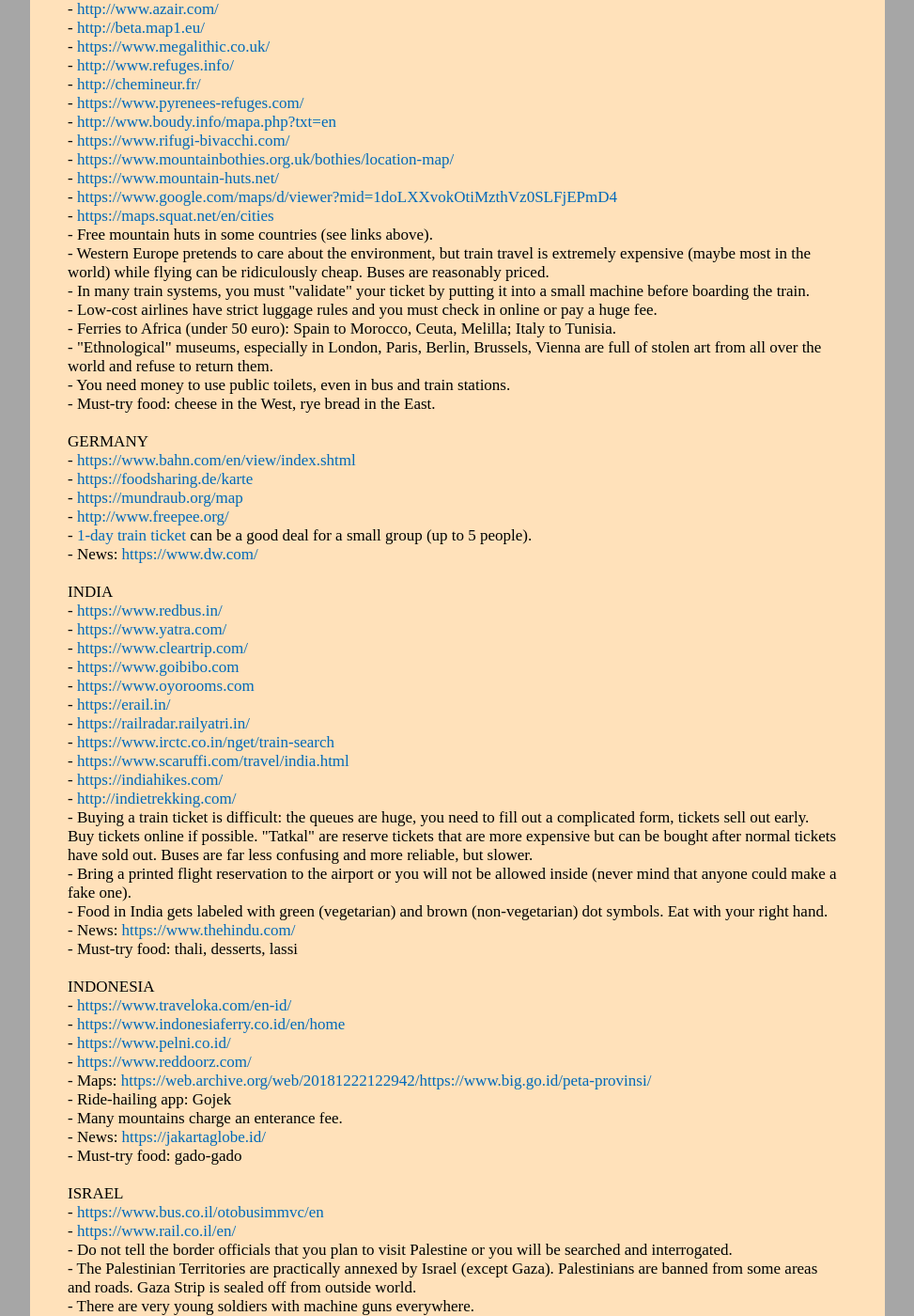
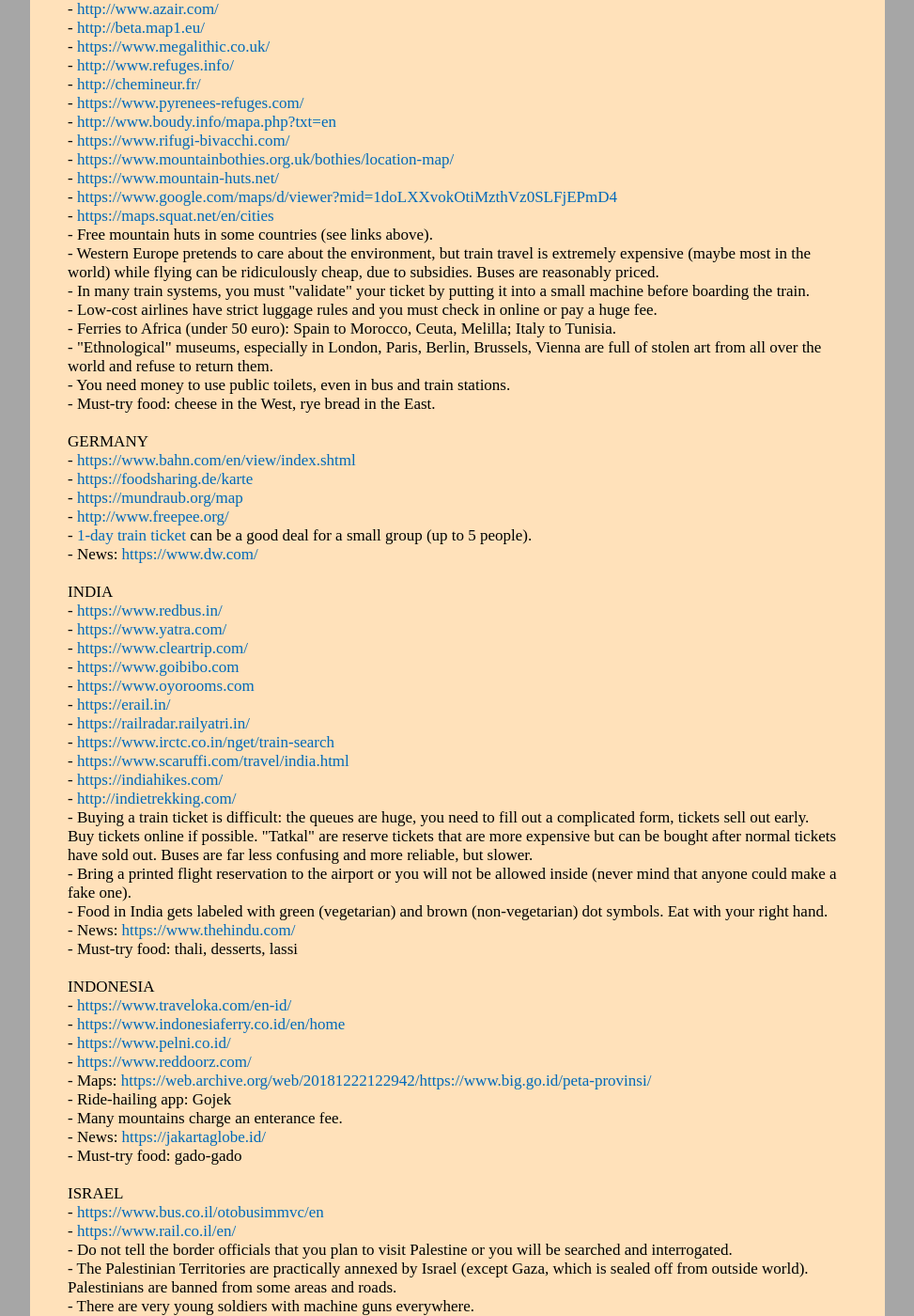
Before and after one commit to witbag/witbag.github.io, a Jekyll site: the page built from travel/notes.html, in a window 1280 px wide and 1400 px high, scrolled down 1409 px. Shown: the whole window at 94% size, without its empty margins (153-1126 px from the left). Built offline with Jekyll 4.4.1, drawn with Linux system fonts in a browser that asks for light colours; some of the changed text lies outside the part shown.

Commit message:
Update notes.html

```diff
--- a/travel/notes.html
+++ b/travel/notes.html
@@ -80,7 +80,7 @@
 - <a href="https://www.google.com/maps/d/viewer?mid=1doLXXvokOtiMzthVz0SLFjEPmD4" target=_blank>https://www.google.com/maps/d/viewer?mid=1doLXXvokOtiMzthVz0SLFjEPmD4</a><br />
 - <a href="https://maps.squat.net/en/cities" target=_blank>https://maps.squat.net/en/cities</a><br />
 - Free mountain huts in some countries (see links above).<br>
-- Western Europe pretends to care about the environment, but train travel is extremely expensive (maybe most in the world) while flying can be ridiculously cheap. Buses are reasonably priced.<br>
+- Western Europe pretends to care about the environment, but train travel is extremely expensive (maybe most in the world) while flying can be ridiculously cheap, due to subsidies. Buses are reasonably priced.<br>
 - In many train systems, you must "validate" your ticket by putting it into a small machine before boarding the train.<br>
 - Low-cost airlines have strict luggage rules and you must check in online or pay a huge fee.<br>
 - Ferries to Africa (under 50 euro): Spain to Morocco, Ceuta, Melilla; Italy to Tunisia.<br>
@@ -129,7 +129,7 @@
 - <a href="https://www.bus.co.il/otobusimmvc/en" target=_blank>https://www.bus.co.il/otobusimmvc/en</a><br />
 - <a href="https://www.rail.co.il/en/" target=_blank>https://www.rail.co.il/en/</a><br />
 - Do not tell the border officials that you plan to visit Palestine or you will be searched and interrogated.<br>
-- The Palestinian Territories are practically annexed by Israel (except Gaza). Palestinians are banned from some areas and roads. Gaza Strip is sealed off from outside world.<br>
+- The Palestinian Territories are practically annexed by Israel (except Gaza, which is sealed off from outside world). Palestinians are banned from some areas and roads.<br>
 - There are very young soldiers with machine guns everywhere.<br>
 - News: <a href="https://www.haaretz.com/" target=_blank>https://www.haaretz.com/</a><br />
 - Must-try food: kanafeh<br>
@@ -147,7 +147,7 @@
 - Ferry to Korea (about 25$): <a href="https://www.camellia-line.co.jp/rs/" target=_blank>https://www.camellia-line.co.jp/rs/</a><br />
 - The numerous railway and subway companies are incompatible with each other and use different tickets. Changing a subway line sometimes involves going out into the street and entering a different building.<br>
 - Public trash cans are very rare and every item you buy comes wrapped in plastic.<br>
-- News: <a href="https://www.japantimes.co.jp/" target=_blank>https://www.japantimes.co.jp/</a><br />
+- News: <a href="https://www.japantimes.co.jp/" target=_blank>https://www.japantimes.co.jp/</a>, <a href="https://www3.nhk.or.jp/nhkworld/" target=_blank>https://www3.nhk.or.jp/nhkworld/</a><br />
 - Must-try food: natto, miso soup<br>
 <br>
 KENYA<br>
```
Also changed, not shown: other parts of travel/notes.html (+2 -2 lines).
